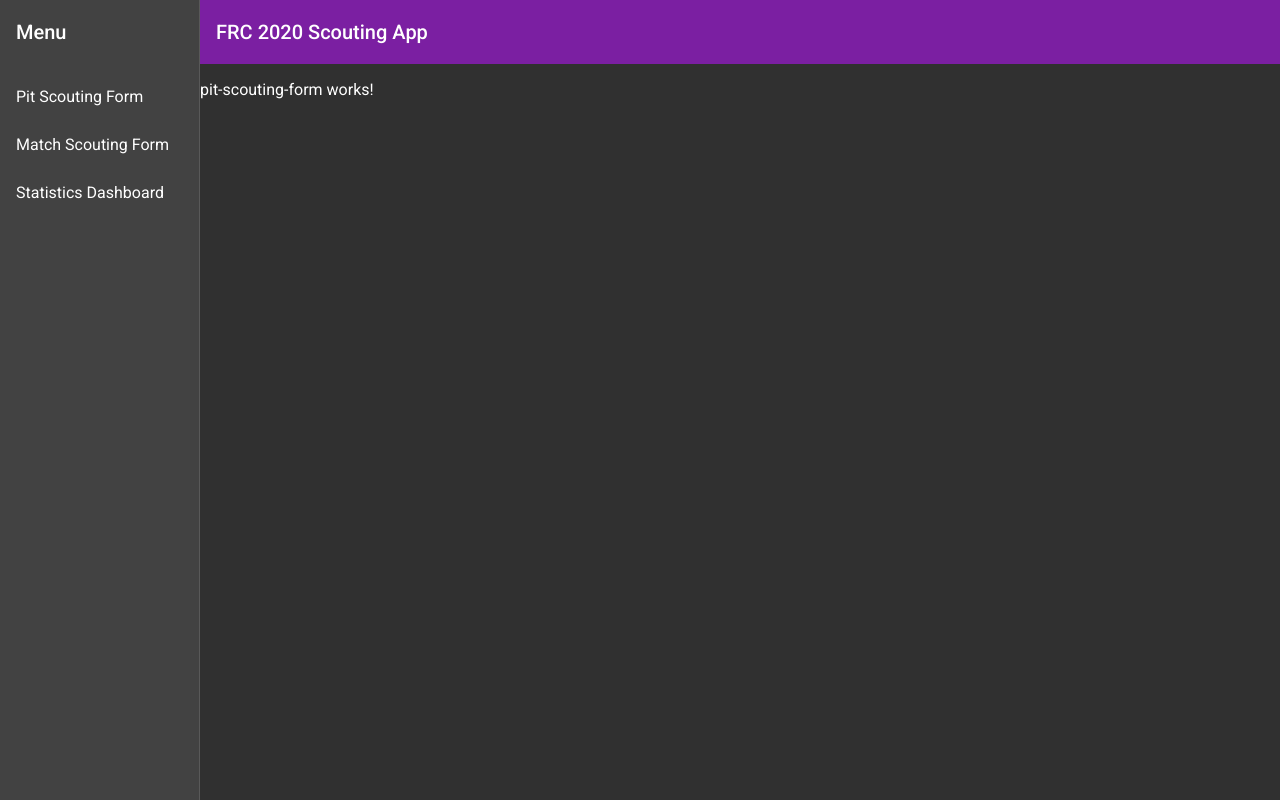
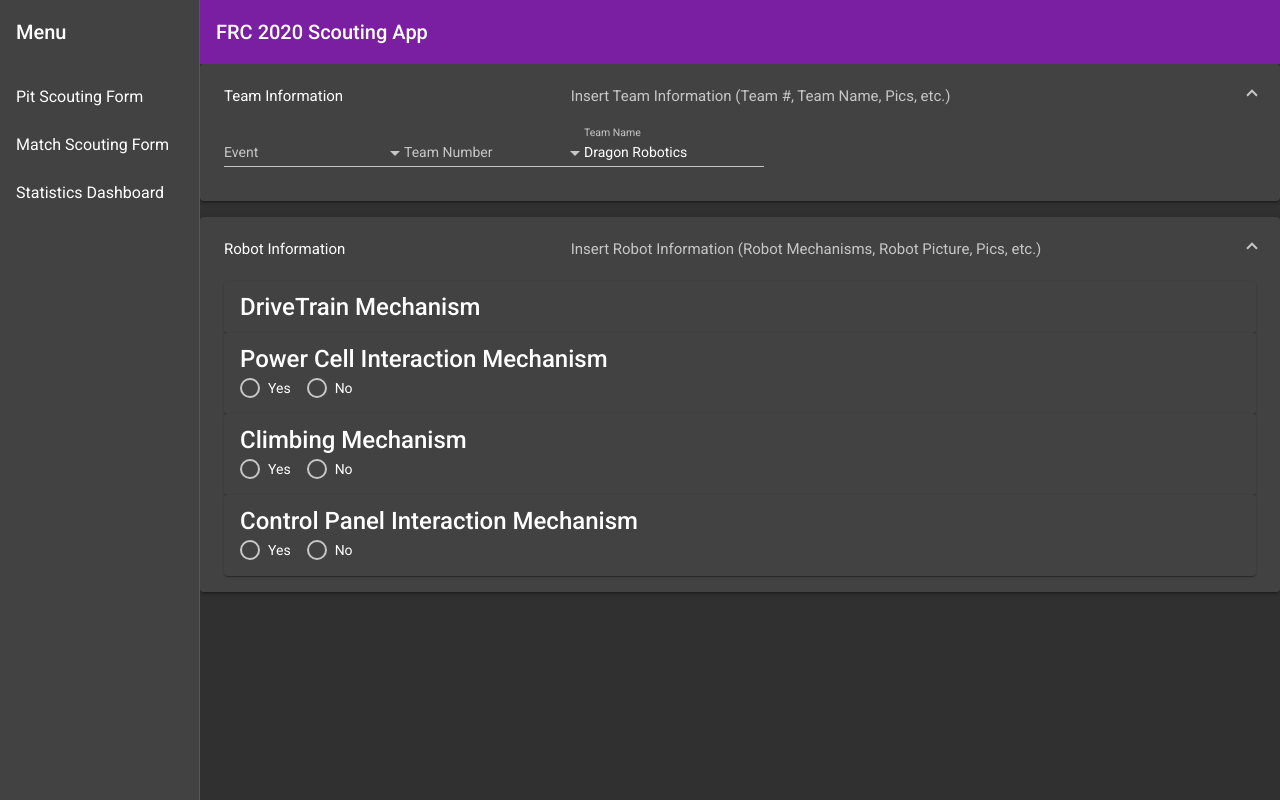
Before and after one commit to dragon-robotics/FRC2020_Scouting_Web_App, an Angular app in the folder frc2020-scouting-web-app-client/: page /pit-scouting-form in a window 1280 px wide. Built offline with nearby package versions, Linux system fonts and the light colour scheme.

Commit message:
1. Updated angular packages 2. Added expansion panels 3. Added basic pit scouting form information

```diff
--- a/frc2020-scouting-web-app-client/package.json
+++ b/frc2020-scouting-web-app-client/package.json
@@ -28,8 +28,8 @@
     "zone.js": "~0.9.1"
   },
   "devDependencies": {
-    "@angular-devkit/build-angular": "~0.803.23",
-    "@angular/cli": "~8.3.23",
+    "@angular-devkit/build-angular": "^0.803.24",
+    "@angular/cli": "^8.3.24",
     "@angular/compiler-cli": "~8.2.14",
     "@angular/language-service": "~8.2.14",
     "@types/jasmine": "~2.8.8",
--- a/frc2020-scouting-web-app-client/src/app/app.module.ts
+++ b/frc2020-scouting-web-app-client/src/app/app.module.ts
@@ -26,6 +26,7 @@ import { NavigationExampleComponent } from './navigation-example/navigation-exam
 import { MatToolbarModule } from '@angular/material/toolbar';
 import { MatSidenavModule } from '@angular/material/sidenav';
 import { MatListModule } from '@angular/material/list';
+import { MatExpansionModule } from '@angular/material/expansion';
 import { PitScoutingFormComponent } from './pit-scouting-form/pit-scouting-form.component';
 import { MatchScoutingFormComponent } from './match-scouting-form/match-scouting-form.component';
 import { StatisticsDashboardComponent } from './statistics-dashboard/statistics-dashboard.component';
@@ -62,7 +63,8 @@ import { StatisticsDashboardComponent } from './statistics-dashboard/statistics-
     MatTreeModule,
     MatToolbarModule,
     MatSidenavModule,
-    MatListModule
+    MatListModule,
+    MatExpansionModule
   ],
   providers: [],
   bootstrap: [AppComponent]
--- a/frc2020-scouting-web-app-client/src/app/pit-scouting-form/pit-scouting-form.component.css
+++ b/frc2020-scouting-web-app-client/src/app/pit-scouting-form/pit-scouting-form.component.css
@@ -0,0 +1,3 @@
+.mat-radio-button~.mat-radio-button {
+  margin-left: 16px;
+}
--- a/frc2020-scouting-web-app-client/src/app/pit-scouting-form/pit-scouting-form.component.html
+++ b/frc2020-scouting-web-app-client/src/app/pit-scouting-form/pit-scouting-form.component.html
@@ -1 +1,85 @@
-<p>pit-scouting-form works!</p>
+<mat-accordion multi="true">
+    <mat-expansion-panel expanded="true">
+        <mat-expansion-panel-header>
+            <mat-panel-title>
+                Team Information
+            </mat-panel-title>
+            <mat-panel-description>
+                Insert Team Information (Team #, Team Name, Pics, etc.)
+            </mat-panel-description>
+        </mat-expansion-panel-header>
+
+        <!-- Select Event -->
+        <mat-form-field>
+            <mat-label>Event</mat-label>
+            <mat-select>
+                <mat-option value="event1">AZ North</mat-option>
+                <mat-option value="event2">AZ West</mat-option>
+                <mat-option value="event3">LA North</mat-option>
+                <mat-option value="event4">Del Mar</mat-option>
+            </mat-select>
+        </mat-form-field>
+
+        <!-- Select Team Number -->
+        <mat-form-field>
+            <mat-label>Team Number</mat-label>
+            <mat-select>
+                <mat-option value="team1">6833</mat-option>
+                <mat-option value="team2">2375</mat-option>
+                <mat-option value="team3">842</mat-option>
+                <mat-option value="team4">1678</mat-option>
+            </mat-select>
+        </mat-form-field>
+
+        <!-- Autopopulate team name once team number is selected -->
+        <mat-form-field>
+            <input matInput placeholder="Team Name" value="Dragon Robotics">
+        </mat-form-field>
+
+    </mat-expansion-panel>
+    <mat-expansion-panel expanded="true">
+        <mat-expansion-panel-header>
+        <mat-panel-title>
+            Robot Information
+        </mat-panel-title>
+        <mat-panel-description>
+            Insert Robot Information (Robot Mechanisms, Robot Picture, Pics, etc.)
+        </mat-panel-description>
+        </mat-expansion-panel-header>
+
+        <mat-card>
+            <mat-card-title>DriveTrain Mechanism</mat-card-title>
+        </mat-card>
+
+        <mat-card>
+            <mat-card-title>Power Cell Interaction Mechanism</mat-card-title>
+            <mat-card-content>
+                <mat-radio-group aria-label="Do they have a power cell mechanism?">
+                    <mat-radio-button value="1">Yes</mat-radio-button>
+                    <mat-radio-button value="2">No</mat-radio-button>
+                </mat-radio-group>
+            </mat-card-content>
+        </mat-card>
+
+        <mat-card>
+            <mat-card-title>Climbing Mechanism</mat-card-title>
+            <mat-card-content>
+                <mat-radio-group aria-label="Do they have a climbing mechanism?">
+                <mat-radio-button value="1">Yes</mat-radio-button>
+                <mat-radio-button value="2">No</mat-radio-button>
+                </mat-radio-group>
+            </mat-card-content>
+        </mat-card>
+
+        <mat-card>
+            <mat-card-title>Control Panel Interaction Mechanism</mat-card-title>
+            <mat-card-content>
+              <mat-radio-group aria-label="Do they have a control panel mechanism?">
+                <mat-radio-button value="1">Yes</mat-radio-button>
+                <mat-radio-button value="2">No</mat-radio-button>
+              </mat-radio-group>
+            </mat-card-content>
+        </mat-card>
+
+    </mat-expansion-panel>
+</mat-accordion>
```
Also changed, not shown: 1 other file (tests, documents, lock files or other folders).
